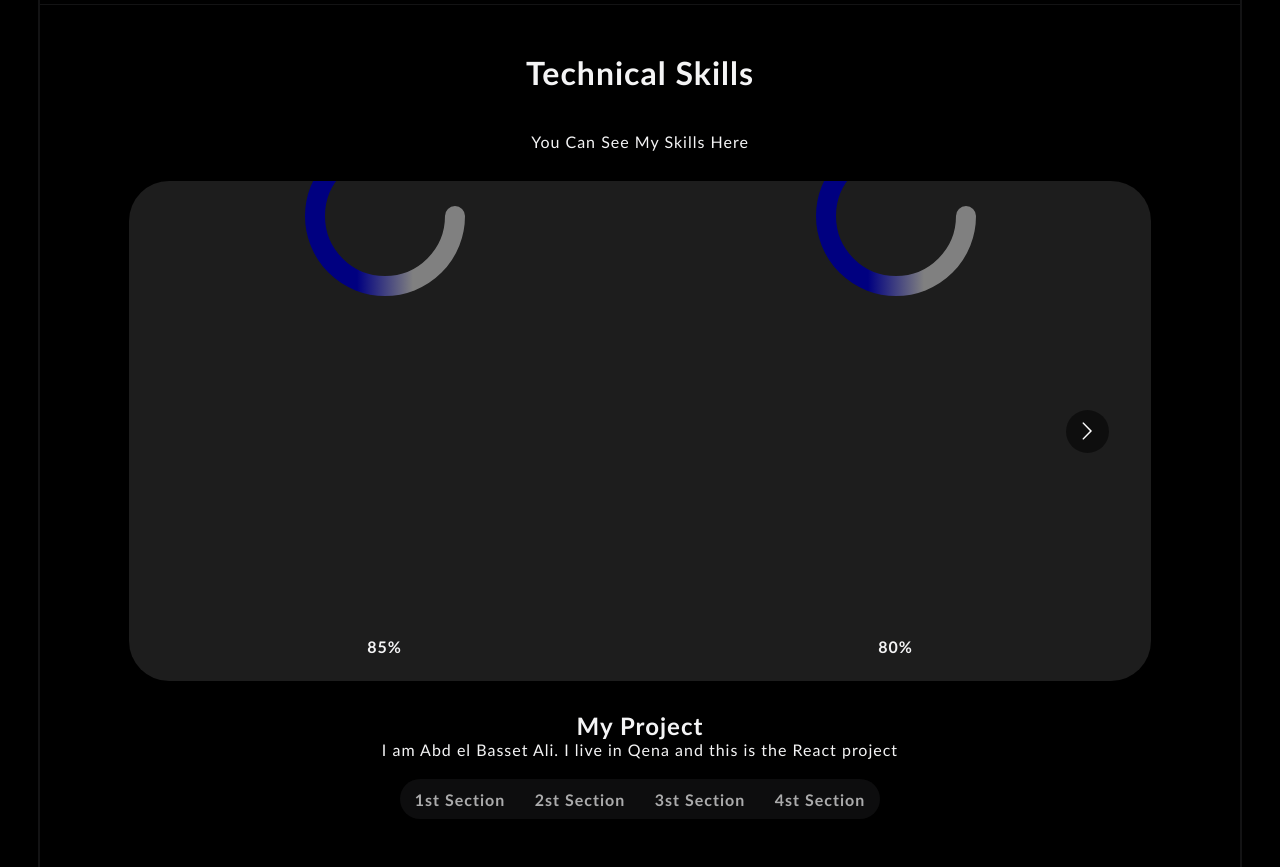
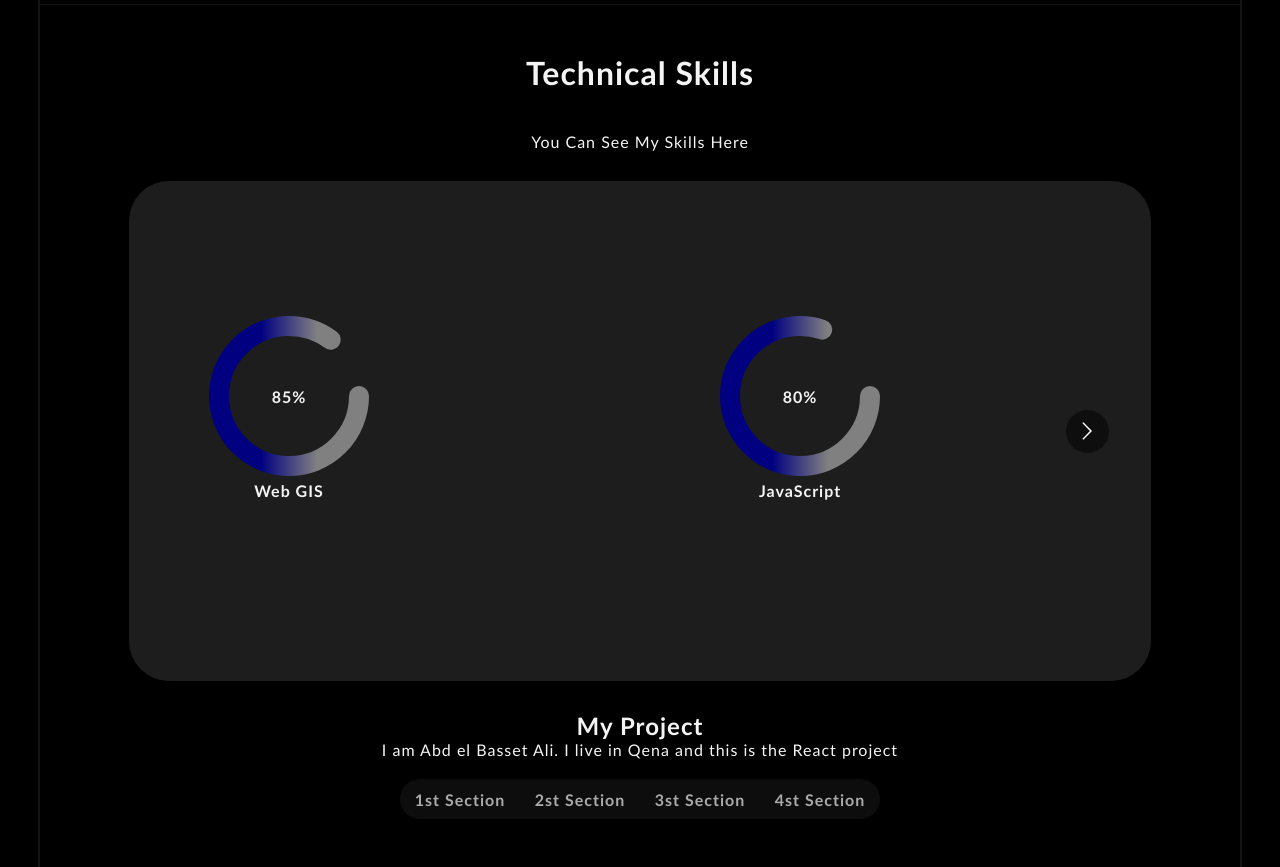
Before and after one commit to abdelbassetali/React-portfolio, a React (Vite) app: page / in a window 1280 px wide. Shown: the part 840-1707 px from the top of the page. Built offline with nearby package versions, Linux system fonts and the light colour scheme.

Commit message:
Update boot.css

```diff
--- a/src/components/2-boot/boot.css
+++ b/src/components/2-boot/boot.css
@@ -19,7 +19,7 @@ body, html {
     margin: 20px 16px;
 }
 
- /* .skill{
+ .skill{
     width: 160px;
     height: 160px;
     position: relative;
@@ -27,16 +27,8 @@ body, html {
     margin-bottom: 500px;
     justify-content: space-between;
 
-} */
-.skill {
-    width: 160px;
-    height: auto;
-    position: relative;
-    margin: 0 auto !important;     /* توسيط الكارت كله أفقياً */
-    display: flex;
-    flex-direction: column;
-    align-items: center;         /* توسيط العناصر جوا الكارت عمودياً في النص */
 }
+
 
 .outer{
     width: 160px;
```
